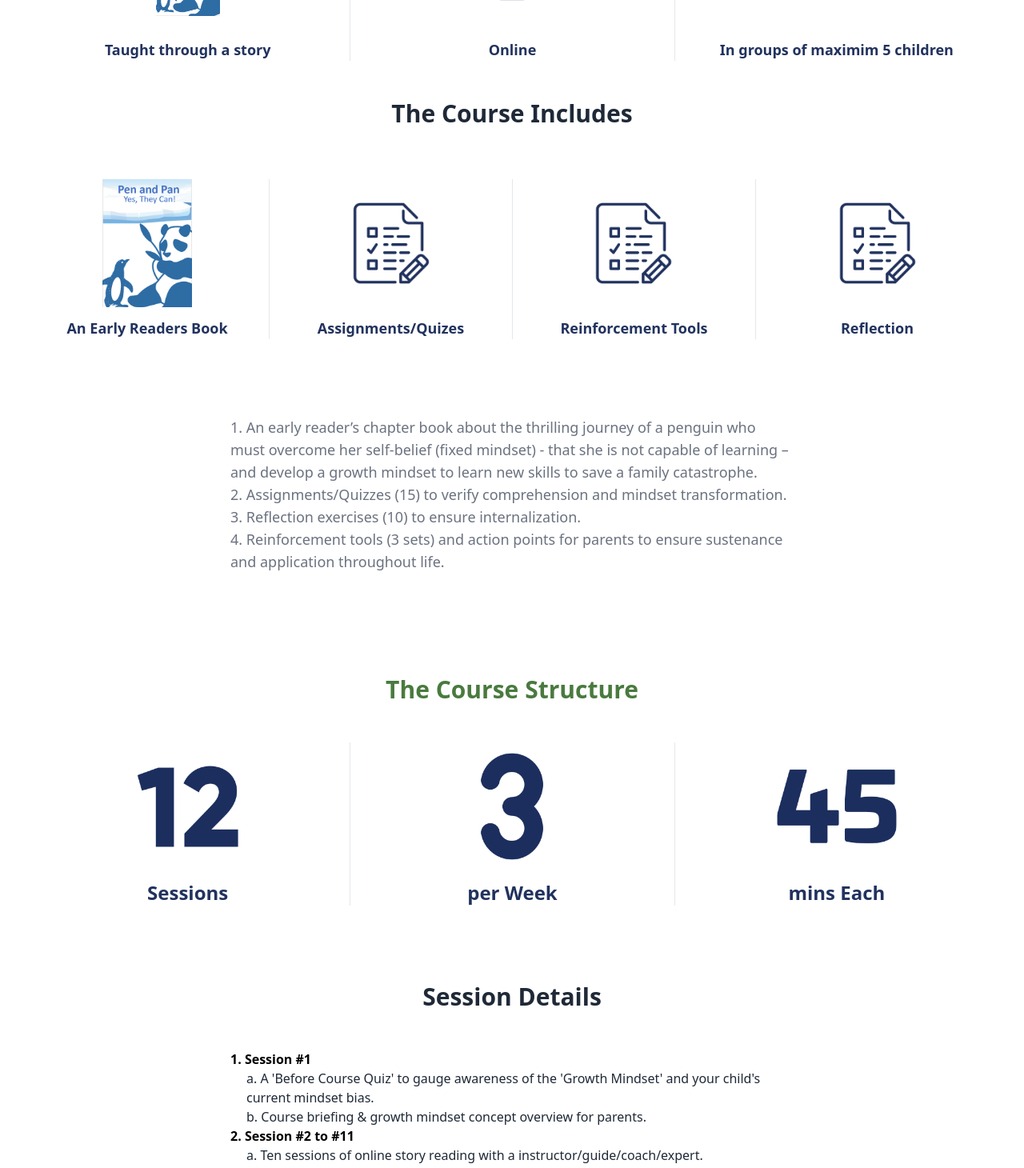
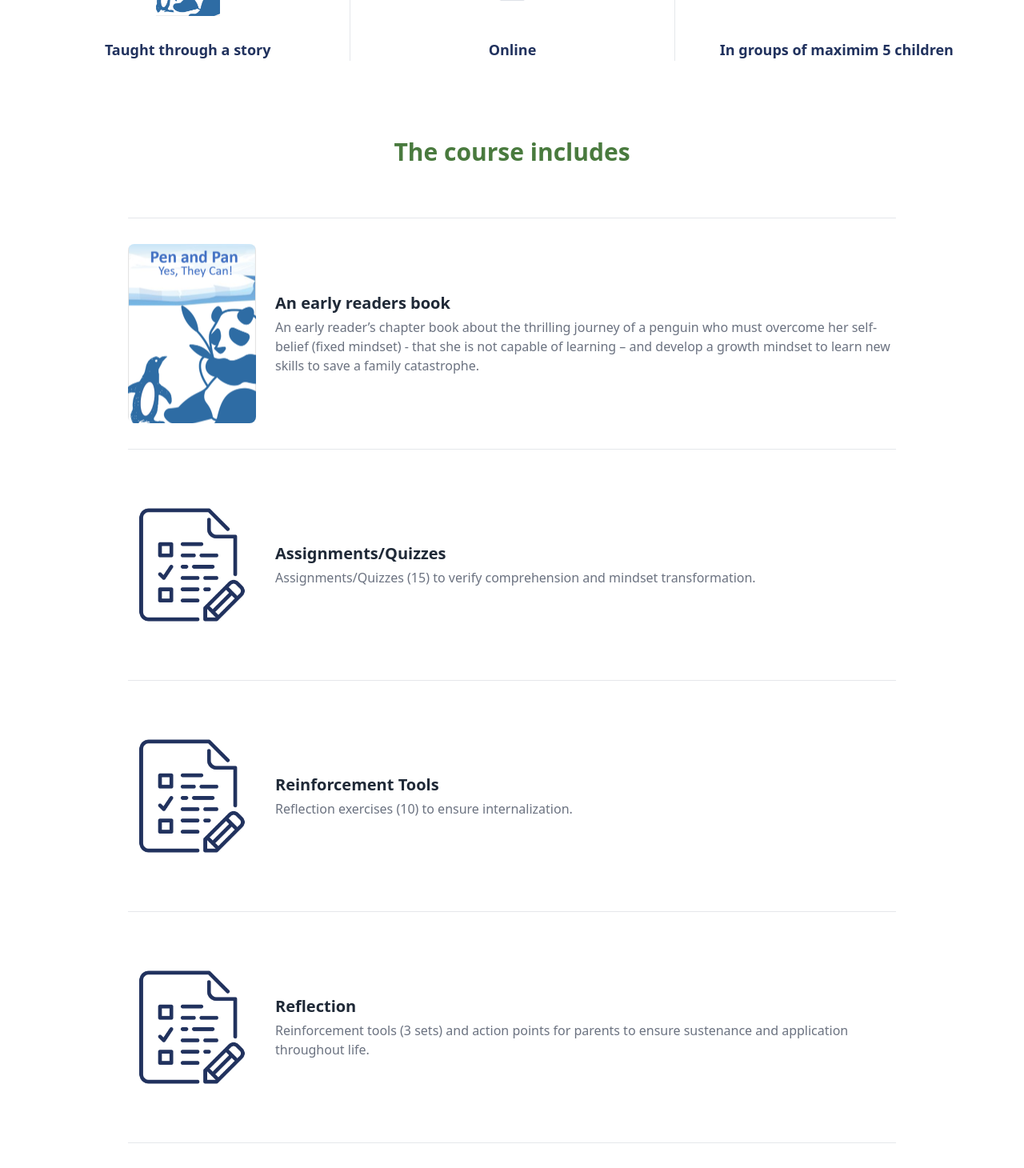
Before and after one commit to vishesh9096/nextjs-gw, a Next.js app: page / in a window 1280 px wide. Shown: the part 3100-4560 px from the top of the page at 80% size. Built offline with nearby package versions, Linux system fonts and the light colour scheme.

Commit message:
Update CourseIncludes.js

```diff
--- a/components/CourseIncludes.js
+++ b/components/CourseIncludes.js
@@ -4,45 +4,101 @@ import Gallery from "/components/Gallery"
 function CourseIncludes() {
   return (
     <div>
-        <h1 class="text-gray-800 text-2xl sm:text-3xl font-bold text-center pb-4  ">The Course Includes
 
-</h1>
-<Gallery/>
-        <div class="bg-white py-6 sm:py-8 lg:py-12">
-  <div class="max-w-screen-md px-4 md:px-8 mx-auto">
+      <div class="bg-white py-6 sm:py-8 lg:py-12">
+  <div class="max-w-screen-lg px-4 md:px-8 mx-auto">
+    <div class="mb-6 sm:mb-10 lg:mb-16">
+      <h2 class="text-[#497A3E] text-2xl lg:text-3xl font-bold text-center mb-4 md:mb-6">The course includes</h2>
+    </div>
 
+    <div class="flex flex-col sm:border-t sm:border-b sm:divide-y mb-5 sm:mb-8">
 
+      <div class="py-5 sm:py-8">
+        <div class="flex flex-wrap gap-4 lg:gap-6 sm:py-2.5 items-center">
+          <div class="sm:-my-2.5">
+            <div  class="group w-24 sm:w-40 h-40 sm:h-56 block bg-gray-100 rounded-lg overflow-hidden relative">
+              <img src="./Icon.png" loading="lazy" alt="Photo by Thái An" class="w-full h-full object-cover object-center group-hover:scale-110 transition duration-200" />
+            </div>
+          </div>
 
+          <div class="flex flex-col justify-center flex-1">
+            <div>
+              <h1 class="inline-block text-gray-800 hover:text-gray-500 text-lg lg:text-xl font-bold transition duration-100 mb-1">An early readers book</h1>
 
+              <span class="block text-gray-500">An early reader’s chapter book about the thrilling journey of a penguin who must overcome her self-belief (fixed mindset) - that she is not capable of learning – and develop a growth mindset to learn new skills to save a family catastrophe.</span>
 
-    <div class="list-decimal text-gray-500 sm:text-lg mb-6 md:mb-8">
-        <li>
-        An early reader’s chapter book about the thrilling journey of a penguin who must overcome her self-belief (fixed mindset) - that she is not capable of learning – and develop a growth mindset to learn new skills to save a family catastrophe.
-        </li>
-        <li>
-        Assignments/Quizzes (15) to verify comprehension and mindset transformation.
-        </li>
-        <li>
-        Reflection exercises (10) to ensure internalization.
+            </div>
+          </div>
+        </div>
+      </div>
 
-        </li>
-        <li>
-        Reinforcement tools (3 sets) and action points for parents to ensure sustenance and application throughout life.
-        </li>
+      <div class="py-5 sm:py-8">
+        <div class="flex flex-wrap gap-4 lg:gap-6 sm:py-2.5 items-center">
+          <div class="sm:-my-2.5">
+            <div  class="group w-24 sm:w-40 h-40 sm:h-56 block bg-gray-100 rounded-lg overflow-hidden relative">
+              <img src="./assignment.png" loading="lazy" alt="Photo by Thái An" class="w-full h-full object-cover object-center group-hover:scale-110 transition duration-200" />
+            </div>
+          </div>
 
+          <div class="flex flex-col justify-center flex-1">
+            <div>
+              <h1 class="inline-block text-gray-800 hover:text-gray-500 text-lg lg:text-xl font-bold transition duration-100 mb-1">Assignments/Quizzes</h1>
+
+              <span class="block text-gray-500">Assignments/Quizzes (15) to verify comprehension and mindset transformation.</span>
+
+            </div>
+          </div>
+        </div>
+      </div>
+
+      <div class="py-5 sm:py-8">
+        <div class="flex flex-wrap gap-4 lg:gap-6 sm:py-2.5 items-center">
+          <div class="sm:-my-2.5">
+            <div  class="group w-24 sm:w-40 h-40 sm:h-56 block bg-gray-100 rounded-lg overflow-hidden relative">
+              <img src="./assignment.png" loading="lazy" alt="Photo by Thái An" class="w-full h-full object-cover object-center group-hover:scale-110 transition duration-200" />
+            </div>
+          </div>
+
+          <div class="flex flex-col justify-center flex-1">
+            <div>
+              <h1 class="inline-block text-gray-800 hover:text-gray-500 text-lg lg:text-xl font-bold transition duration-100 mb-1">Reinforcement Tools</h1>
+
+              <span class="block text-gray-500">Reflection exercises (10) to ensure internalization.</span>
+
+            </div>
+          </div>
+        </div>
+      </div>
+
+      <div class="py-5 sm:py-8">
+        <div class="flex flex-wrap gap-4 lg:gap-6 sm:py-2.5 items-center">
+          <div class="sm:-my-2.5">
+            <div  class="group w-24 sm:w-40 h-40 sm:h-56 block bg-gray-100 rounded-lg overflow-hidden relative">
+              <img src="./assignment.png" loading="lazy" alt="Photo by Thái An" class="w-full h-full object-cover object-center group-hover:scale-110 transition duration-200" />
+            </div>
+          </div>
+
+          <div class="flex flex-col justify-center flex-1">
+            <div>
+              <h1 class="inline-block text-gray-800 hover:text-gray-500 text-lg lg:text-xl font-bold transition duration-100 mb-1">Reflection</h1>
+
+              <span class="block text-gray-500">Reinforcement tools (3 sets) and action points for parents to ensure sustenance and application throughout life.</span>
+
+            </div>
+          </div>
+        </div>
+      </div>
 
     </div>
 
 
 
 
+  </div>
+</div>
 
 
-
-
-  </div>
-</div>
-        </div>
+   </div>
 
   )
 }
```
